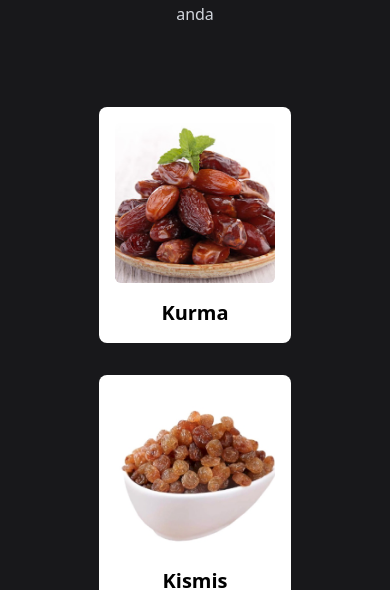
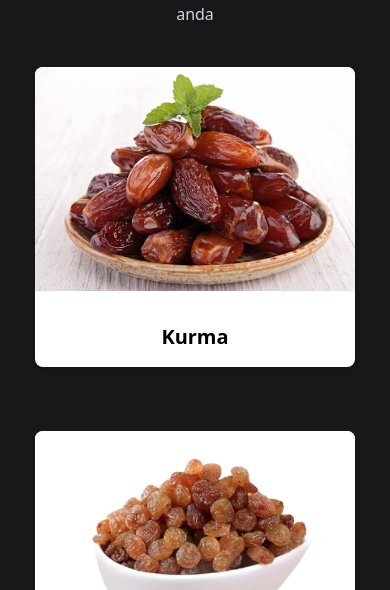
Before and after one commit to Sulthan-eng/Sulthan-Feast-Desweb-Project, a Vue app: page /souvenirs in a window 390 px wide. Shown: the part 254-844 px from the top of the page. Built offline with nearby package versions, Linux system fonts and the light colour scheme.

Commit message:
finish snakcs part and responsive

```diff
--- a/src/components/SnacksDisplayCard.vue
+++ b/src/components/SnacksDisplayCard.vue
@@ -6,11 +6,17 @@ defineProps({
 </script>
 
 <template>
-    <div class="flex flex-col items-center p-4 bg-white rounded-lg shadow-mg">
-        <img :src="snacks.image" :alt="snacks.name" class="w-40 h-40 object-cover rounded-md"/>
+    <div class="flex flex-col items-center bg-white w-80 h-auto rounded-lg shadow-md hover:shadow-xl transition-shadow duration-300 overflow-hidden">
+        <img :src="snacks.image" :alt="snacks.name" class="h-56 w-full object-cover"/>
 
-        <h3 class="mt-4 text-xl font-semibold text-black">
-            {{ snacks.name }}
-        </h3>
+        <div class="p-4 w-full text-center">
+            <h3 class="mt-4 text-xl font-semibold text-black">
+                {{ snacks.name }}
+            </h3>
+
+            <p class="text-lg font-medium text-gray-800">
+                {{ snacks.price }}
+            </p>
+        </div>
     </div>
 </template>
--- a/src/components/SnacksDisplayList.vue
+++ b/src/components/SnacksDisplayList.vue
@@ -8,7 +8,7 @@ import SnacksDisplayCard from './SnacksDisplayCard.vue';
         <h1 class="font-['Cinzel_Decorative'] text-center text-3xl md:text-5xl font-semibold text-yellow-500 ">Snacks</h1>
         <p class="max-w-4xl mx-auto font-medium text-center text-gray-300 mt-5 leading-relaxed px-6">Nikmati Kelezatan Tradisi di genggaman anda</p>
 
-        <div class="mt-20 grid grid-cols-1 md:grid-cols-3 justify-items-center gap-8 px-6 lg:px-20">
+        <div class="mt-10 md:mt-15 grid grid-cols-1 md:grid-cols-3 justify-items-center gap-16 md:gap-8 px-6 lg:px-20">
             <SnacksDisplayCard
                 v-for="s in snacks"
                 :key="s.id"
```
